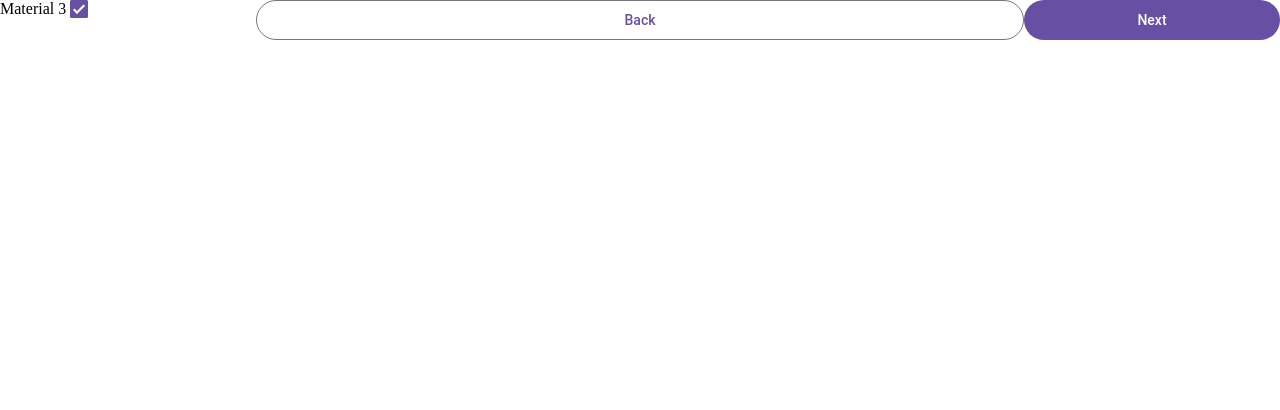
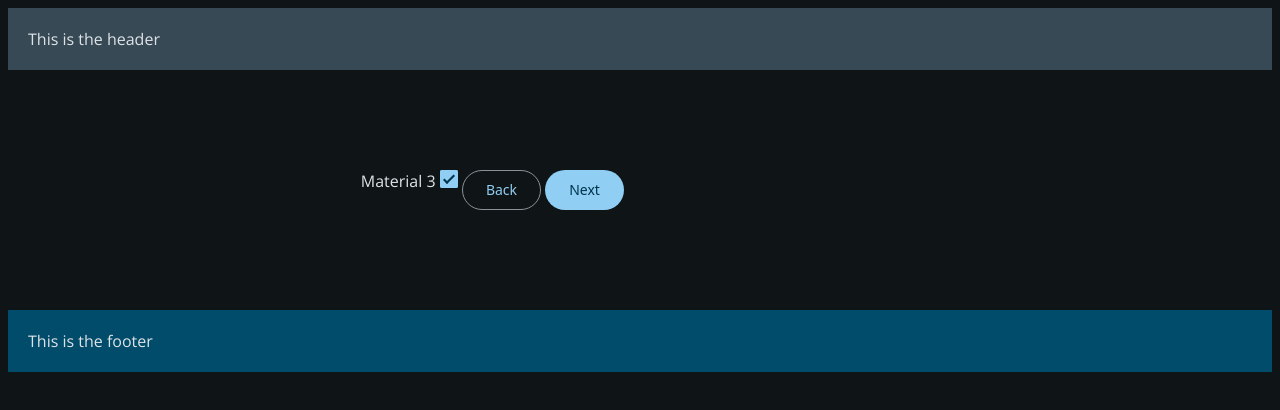
Before and after one commit to CSY1063/as1-DakaraiG, a website: page index.html in a window 1280 px wide. Drawn offline with nearby package versions, Linux system fonts and the light colour scheme.

Commit message:
Theming and font

```diff
--- a/index.html
+++ b/index.html
@@ -11,15 +11,23 @@
     <link rel="stylesheet" href="style.css">
     <script src="./bundle.js"></script>
 
+    <header>
+        This is the header
+    </header>
+    <main>
+        <label>
+            Material 3
+            <md-checkbox checked></md-checkbox>
+        </label>
+
+        <md-outlined-button>Back</md-outlined-button>
+        <md-filled-button>Next</md-filled-button>
+    </main>
+    <footer>
+        This is the footer
+    </footer>
 
 
-    <label>
-        Material 3
-        <md-checkbox checked></md-checkbox>
-    </label>
-
-    <md-outlined-button>Back</md-outlined-button>
-    <md-filled-button>Next</md-filled-button>
 
 </body>
 
--- a/style.css
+++ b/style.css
@@ -1,42 +1,86 @@
-body {
-    background-color: white;
-    margin: 0;
-    padding: 0;
-}
+@import url('https://fonts.googleapis.com/css2?family=Open%20Sans:wght@400;500;700&display=swap');
 
-header {
-    background-color: blue;
-    color: white;
-    padding: 1px;
-    grid-area: header;
-    display: flex;
-    justify-content: space-between;
-    align-items: right;
-}
+:root {
+    --my-brand-font: 'Open Sans';
+    --my-headline-font: 'Montserrat';
+    --my-title-font: 'Montserrat';
+    --my-plain-font: system-ui;
 
-nav {
-    background-color: yellow;
-    grid-area: nav;
-}
+    --md-ref-typeface-brand: var(--my-brand-font);
+    --md-ref-typeface-plain: var(--my-plain-font);
 
-main {
-    background-color: darkblue;
-    color: white;
-    grid-area: main;
-}
+    --md-sys-typescale-headline-font: var(--my-headline-font);
+    --md-sys-typescale-title-font: var(--my-title-font);
+  }
 
-aside {
-    background-color: lightgreen;
-    grid-area: aside;
-}
+  :root {
+    /* Generated from Material Theme Builder Figma plugin
+       or `material-color-utilities`. */
+       --md-sys-color-primary: rgb(144 206 244);
+       --md-sys-color-surface-tint: rgb(144 206 244);
+       --md-sys-color-on-primary: rgb(0 52 74);
+       --md-sys-color-primary-container: rgb(0 76 106);
+       --md-sys-color-on-primary-container: rgb(197 231 255);
+       --md-sys-color-secondary: rgb(182 201 216);
+       --md-sys-color-on-secondary: rgb(32 51 62);
+       --md-sys-color-secondary-container: rgb(55 73 85);
+       --md-sys-color-on-secondary-container: rgb(209 229 244);
+       --md-sys-color-tertiary: rgb(203 193 233);
+       --md-sys-color-on-tertiary: rgb(50 44 76);
+       --md-sys-color-tertiary-container: rgb(73 66 99);
+       --md-sys-color-on-tertiary-container: rgb(231 222 255);
+       --md-sys-color-error: rgb(255 180 171);
+       --md-sys-color-on-error: rgb(105 0 5);
+       --md-sys-color-error-container: rgb(147 0 10);
+       --md-sys-color-on-error-container: rgb(255 218 214);
+       --md-sys-color-background: rgb(15 20 23);
+       --md-sys-color-on-background: rgb(223 227 231);
+       --md-sys-color-surface: rgb(15 20 23);
+       --md-sys-color-on-surface: rgb(223 227 231);
+       --md-sys-color-surface-variant: rgb(65 72 77);
+       --md-sys-color-on-surface-variant: rgb(193 199 206);
+       --md-sys-color-outline: rgb(139 146 151);
+       --md-sys-color-outline-variant: rgb(65 72 77);
+       --md-sys-color-shadow: rgb(0 0 0);
+       --md-sys-color-scrim: rgb(0 0 0);
+       --md-sys-color-inverse-surface: rgb(223 227 231);
+       --md-sys-color-inverse-on-surface: rgb(44 49 52);
+       --md-sys-color-inverse-primary: rgb(30 101 134);
+       --md-sys-color-primary-fixed: rgb(197 231 255);
+       --md-sys-color-on-primary-fixed: rgb(0 30 45);
+       --md-sys-color-primary-fixed-dim: rgb(144 206 244);
+       --md-sys-color-on-primary-fixed-variant: rgb(0 76 106);
+       --md-sys-color-secondary-fixed: rgb(209 229 244);
+       --md-sys-color-on-secondary-fixed: rgb(10 30 40);
+       --md-sys-color-secondary-fixed-dim: rgb(182 201 216);
+       --md-sys-color-on-secondary-fixed-variant: rgb(55 73 85);
+       --md-sys-color-tertiary-fixed: rgb(231 222 255);
+       --md-sys-color-on-tertiary-fixed: rgb(29 23 53);
+       --md-sys-color-tertiary-fixed-dim: rgb(203 193 233);
+       --md-sys-color-on-tertiary-fixed-variant: rgb(73 66 99);
+       --md-sys-color-surface-dim: rgb(15 20 23);
+       --md-sys-color-surface-bright: rgb(53 58 61);
+       --md-sys-color-surface-container-lowest: rgb(10 15 18);
+       --md-sys-color-surface-container-low: rgb(24 28 31);
+       --md-sys-color-surface-container: rgb(28 32 35);
+       --md-sys-color-surface-container-high: rgb(38 43 46);
+       --md-sys-color-surface-container-highest: rgb(49 53 57);
+    /* ... */
+  }
 
-footer {
-    background-color: darkgreen;
-    color: white;
-    grid-area: footer;
-}
+  /* Usage in custom components */
+  .primary {
+    background: var(--md-sys-color-primary);
+    color: var(--md-sys-color-on-primary);
+  }
+
+
 
 body {
+    /*background-color: var(-md-sys-color-background);*/
+    background-color: var(--md-sys-color-background);
+    color: var(--md-sys-color-on-background);
+    font-family: 'Open Sans', sans-serif;
     display: grid;
     grid-template-columns: 20% 60% 20%;
     grid-template-rows: auto;
@@ -45,3 +89,25 @@
     "nav main aside"
     "footer footer footer";
 }
+
+header {
+    grid-area: header;
+    background-color: var(--md-sys-color-secondary-container);
+    color: var(--md-sys-color-on-surface);
+    padding: 20px;
+
+}
+main{
+    font: var(--my-title-font);
+    grid-area: main;
+    color: var(--md-sys-color-on-surface);
+    padding: 100px;
+
+}
+
+footer{
+    grid-area: footer;
+    background-color: var(--md-sys-color-on-primary-fixed-variant);
+    color: var(--md-sys-color-on-surface);
+    padding: 20px;
+}
```
